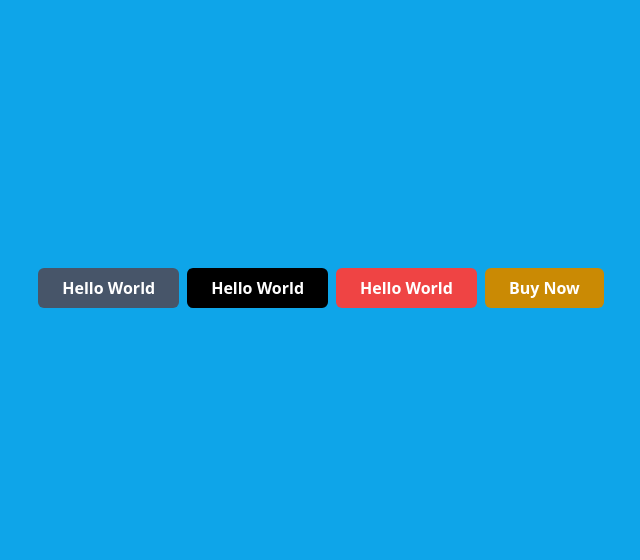
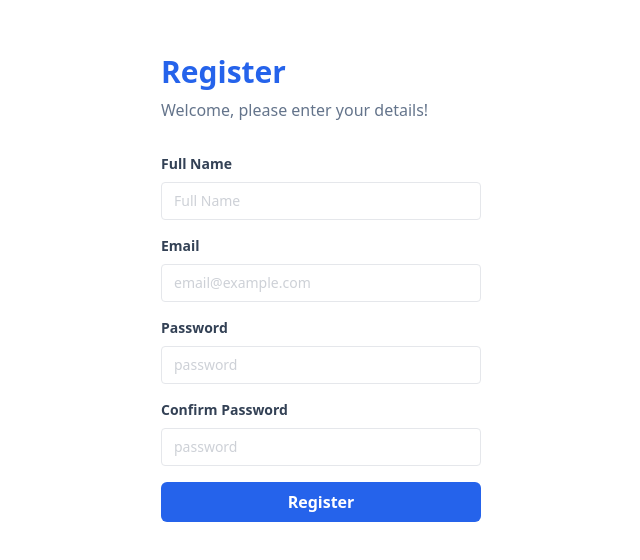
Before and after one commit to zaazxz/learn-react, a React (Vite) app: page /login in a window 1280 px wide. Shown: the part 112-672 px from the top of the page, without its empty margins (319-959 px from the left). Built offline with nearby package versions, Linux system fonts and the light colour scheme.

Commit message:
feat [react] : Atomic Design

```diff
--- a/src/App.jsx
+++ b/src/App.jsx
@@ -1,51 +1,13 @@
 import React from "react";
-
-// Button with Class Component
-class ClassButton extends React.Component {
-  render() {
-    return (
-      <button className="h-10 px-6 font-semibold rounded-md bg-slate-600 text-white">
-        Hello World
-      </button>
-    );
-  }
-}
-
-// Button with Function Component
-function FunctionalButton() {
-  return (
-    <button className="h-10 px-6 font-semibold rounded-md bg-black text-white">
-      Hello World
-    </button>
-  );
-}
-
-// Button with Arrow Function Component
-const ArrowButton = () => {
-  return (
-    <button className="h-10 px-6 font-semibold rounded-md bg-red-500 text-white">
-      Hello World
-    </button>
-  );
-};
-
-// Button with Arrow Function Component 2
-const ArrowButton2 = (props) => (
-  <button className={`h-10 px-6 font-semibold rounded-md ${props.variant} text-white`}>
-    {props.children}
-  </button>
-);
+import LoginPage from "./Pages/login";
+import RegisterPage from "./Pages/register";
 
 function App() {
   return (
     <>
-      <div className="flex justify-center bg-sky-500 min-h-screen items-center">
-        <div className="flex gap-2">
-          <ClassButton />
-          <FunctionalButton />
-          <ArrowButton />
-          <ArrowButton2 variant="bg-yellow-600">Buy Now</ArrowButton2>
-        </div>
+      <div className="flex justify-center min-h-screen items-center">
+        {/* <LoginPage /> */}
+        <RegisterPage />
       </div>
     </>
   );
--- /dev/null
+++ b/src/Pages/login.jsx
@@ -0,0 +1,13 @@
+import React from 'react'
+import AuthLayout from '../components/Layouts/AuthLayout'
+import FormLogin from '../components/Fragments/FormLogin'
+
+const LoginPage = () => {
+  return (
+    <AuthLayout title="Login">
+        <FormLogin />
+    </AuthLayout>
+  )
+}
+
+export default LoginPage
--- /dev/null
+++ b/src/Pages/register.jsx
@@ -0,0 +1,13 @@
+import React from 'react'
+import FormRegister from '../components/Fragments/FormRegister'
+import AuthLayout from '../components/Layouts/AuthLayout'
+
+const RegisterPage = () => {
+  return (
+    <AuthLayout title="Register">
+        <FormRegister />
+    </AuthLayout>
+  )
+}
+
+export default RegisterPage
--- /dev/null
+++ b/src/components/Elements/Button/Index.jsx
@@ -0,0 +1,9 @@
+const Button = (props) => {
+  return (
+    <button className={`h-10 px-6 font-semibold rounded-md ${props.classname} text-white`}>
+      {props.children}
+    </button>
+  );
+};
+
+export default Button;
--- /dev/null
+++ b/src/components/Elements/Input/Index.jsx
@@ -0,0 +1,14 @@
+import React from 'react'
+import Label from './Label'
+import Input from './Input'
+
+const InputForm = (props) => {
+    return (
+        <div className="mb-4">
+            <Label htmlfor={props.id} >{props.title}</Label>
+            <Input type={props.type} placeholder={props.placeholder} id={props.id} />
+        </div>
+    )
+}
+
+export default InputForm
--- /dev/null
+++ b/src/components/Elements/Input/Input.jsx
@@ -0,0 +1,14 @@
+import React from "react";
+
+const Input = (props) => {
+    return (
+        <input
+        type={props.type}
+        className="text-sm border rounded w-full py-2 px-3 text-slate-700 placeholder:opacity-50"
+        id={props.id}
+        placeholder={props.placeholder}
+        />
+    );
+};
+
+export default Input;
--- /dev/null
+++ b/src/components/Elements/Input/Label.jsx
@@ -0,0 +1,14 @@
+import React from "react";
+
+const Label = (props) => {
+    return (
+        <label
+            htmlFor={props.htmlfor}
+            className="block text-slate-700 text-sm font-bold mb-2"
+        >
+            {props.children}
+        </label>
+    );
+};
+
+export default Label;
--- /dev/null
+++ b/src/components/Fragments/FormLogin.jsx
@@ -0,0 +1,15 @@
+import React from 'react'
+import InputForm from '../Elements/Input/Index.jsx'
+import Button from '../Elements/Button/Index.jsx'
+
+const FormLogin = () => {
+    return (
+        <form action="">
+            <InputForm title="Email" type="email" placeholder="email@example.com" id="email" />
+            <InputForm title="Password" type="password" placeholder="password" id="password" />
+            <Button classname="bg-blue-600 w-full">Login</Button>
+        </form>
+    )
+}
+
+export default FormLogin
--- /dev/null
+++ b/src/components/Fragments/FormRegister.jsx
@@ -0,0 +1,17 @@
+import React from 'react'
+import InputForm from '../Elements/Input/Index'
+import Button from '../Elements/Button/Index'
+
+const FormRegister = () => {
+    return (
+        <form action="">
+            <InputForm title="Full Name" type="text" placeholder="Full Name" id="fullname" />
+            <InputForm title="Email" type="email" placeholder="email@example.com" id="email" />
+            <InputForm title="Password" type="password" placeholder="password" id="password" />
+            <InputForm title="Confirm Password" type="password" placeholder="password" id="confirmPassword" />
+            <Button classname="bg-blue-600 w-full">Register</Button>
+        </form>
+    )
+}
+
+export default FormRegister
--- /dev/null
+++ b/src/components/Layouts/AuthLayout.jsx
@@ -0,0 +1,15 @@
+import React from 'react'
+
+const AuthLayout = (props) => {
+    return (
+        <div className="w-full max-w-xs">
+            <h1 className="text-blue-600 text-3xl font-bold mb-2">{props.title}</h1>
+            <p className="font-medium mb-8 text-slate-500">
+                Welcome, please enter your details!
+            </p>
+            {props.children}
+        </div>
+    )
+}
+
+export default AuthLayout
```
Also changed, not shown: explain.txt.
